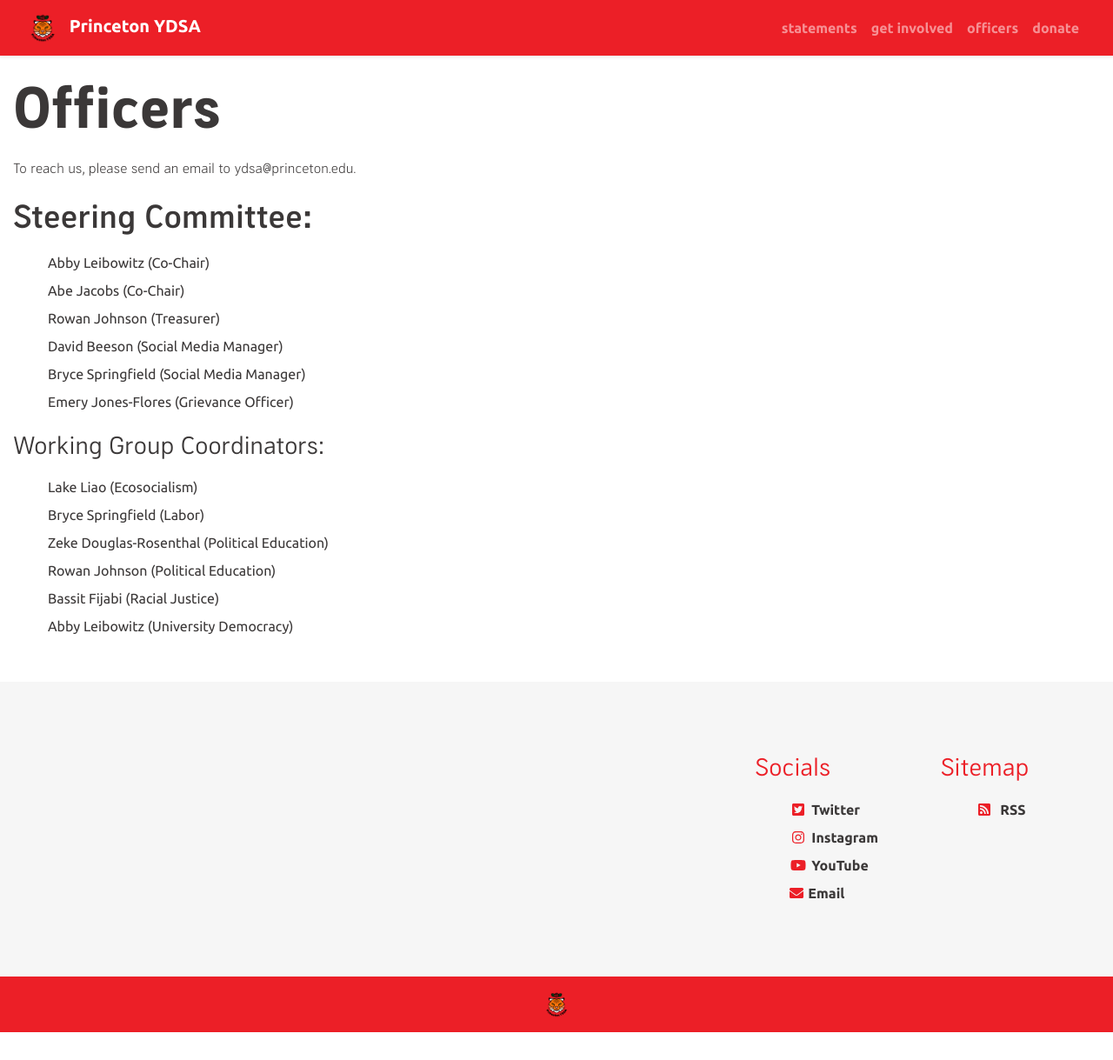
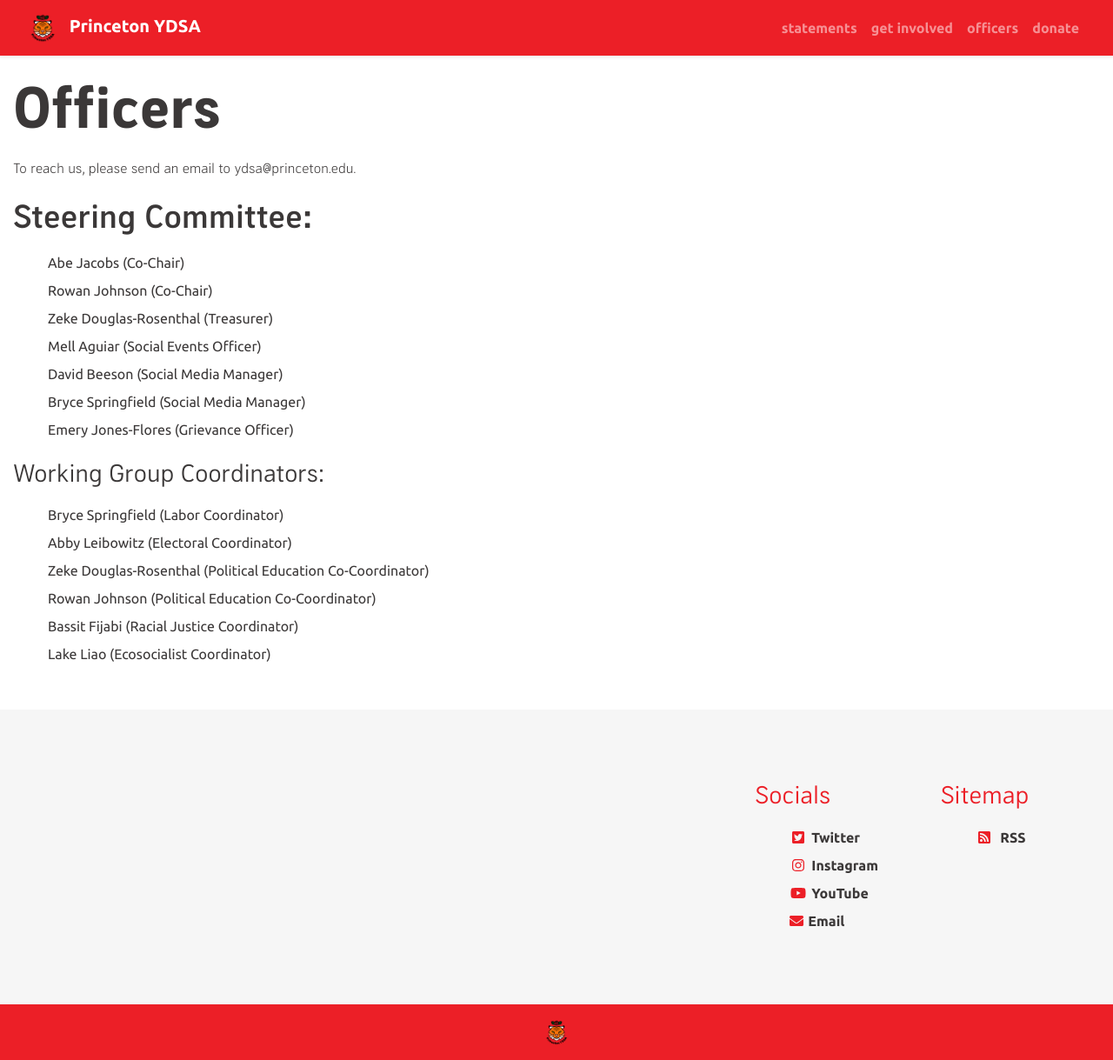
Before and after one commit to centralnjdsa-ntc/princetonydsa.github.io, a Jekyll site: the page built from _pages/officers.md, in a window 1280 px wide. Shown: the whole page at 87% size. Built offline with Jekyll 4.4.1, drawn with Linux system fonts in a browser that asks for light colours; before the commit the page ends 1187 px from its top, so only the background shows below that.

Commit message:
Update officers.md

```diff
--- a/_pages/officers.md
+++ b/_pages/officers.md
@@ -7,17 +7,18 @@
 To reach us, please send an email to ydsa@princeton.edu.
 
 ### Steering Committee:
-* Abby Leibowitz (Co-Chair)
 * Abe Jacobs (Co-Chair)
-* Rowan Johnson (Treasurer)
+* Rowan Johnson (Co-Chair)
+* Zeke Douglas-Rosenthal (Treasurer)
+* Mell Aguiar (Social Events Officer)
 * David Beeson (Social Media Manager)
 * Bryce Springfield (Social Media Manager)
 * Emery Jones-Flores (Grievance Officer)
 
 #### Working Group Coordinators:
-* Lake Liao (Ecosocialism)
-* Bryce Springfield (Labor)
-* Zeke Douglas-Rosenthal (Political Education)
-* Rowan Johnson (Political Education)
-* Bassit Fijabi (Racial Justice)
-* Abby Leibowitz (University Democracy)
+* Bryce Springfield (Labor Coordinator)
+* Abby Leibowitz (Electoral Coordinator)
+* Zeke Douglas-Rosenthal (Political Education Co-Coordinator)
+* Rowan Johnson (Political Education Co-Coordinator)
+* Bassit Fijabi (Racial Justice Coordinator)
+* Lake Liao (Ecosocialist Coordinator)
```
